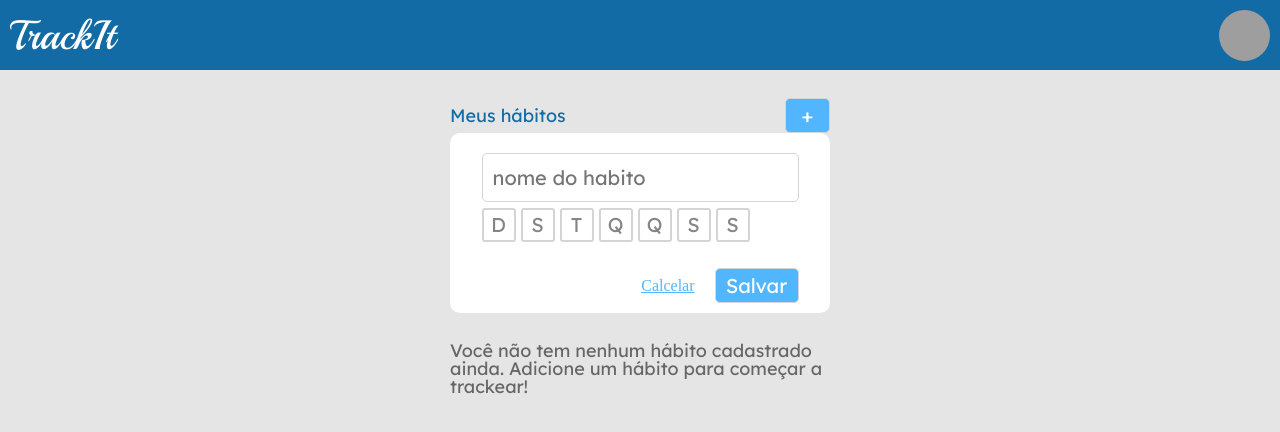
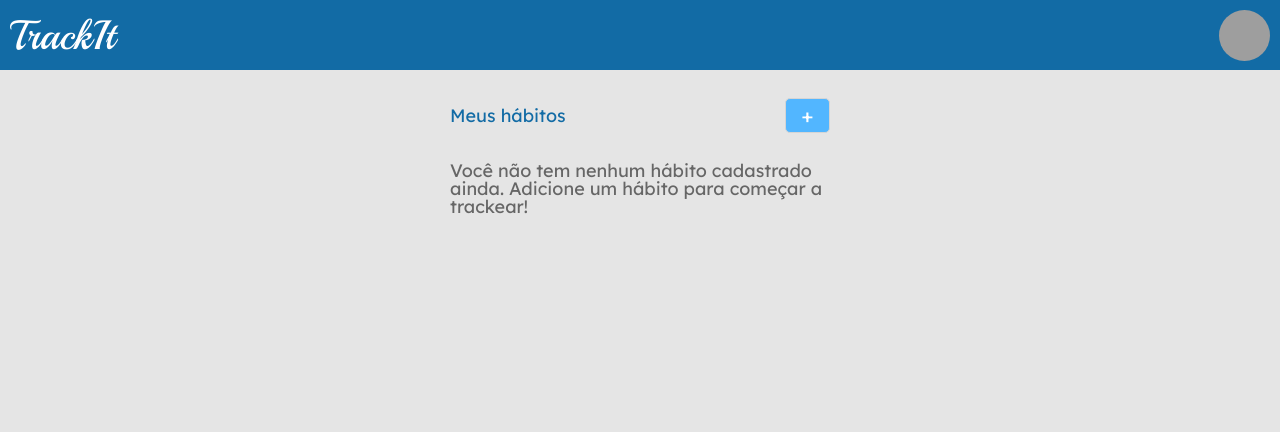
Before and after one commit to Tavares-ltc/projeto10-trackit, a React (Create React App) app: page /habitos in a window 1280 px wide. Shown: the top 432 px of the page. Built offline with nearby package versions, Linux system fonts and the light colour scheme; grey boxes are pictures that could not be loaded.

Commit message:
Agora a tela de criação do habito aparece ao clicar no botão correspondente e também salva de forma correta as informações em um objeto.

```diff
--- a/src/App.js
+++ b/src/App.js
@@ -12,7 +12,7 @@ export default function App() {
                 <Routes>
                     <Route path='/' element={<HomePage type={'login'} setUserData={setUserData} userData={userData} />} />
                     <Route path='/cadastro' element={<HomePage type={'signIn'} setUserData={setUserData} userData={userData} />} />
-                    <Route path='/habitos' element={<HabitsPage />} />
+                    <Route path='/habitos' element={<HabitsPage  />} />
                 </Routes>
             </BrowserRouter>
         </>
--- a/src/Button.js
+++ b/src/Button.js
@@ -1,11 +1,12 @@
 import styled from 'styled-components'
 
-export default function Button({template, children, ...otherProps}) {
+export default function Button({ template, children, ...otherProps }) {
     return (
-        <Wrappler template={template} otherProps={otherProps}>
+        <Wrappler template={template} {...otherProps}>
             <button type='submit'>{children}</button>
         </Wrappler>
     )
+
 }
 
 const Wrappler = styled.div`
--- a/src/CreateHabit.js
+++ b/src/CreateHabit.js
@@ -1,16 +1,24 @@
 import Form from "./Form"
 import styled from "styled-components"
 
-export default function CreateHabit() {
-    return (
-        <Wraple>
-            <Form/>
-        </Wraple>
-    )
+export default function CreateHabit({ display }) {
+    if (display) {
+
+        return (
+            <Wraple>
+                <Form />
+            </Wraple>
+        )
+    } else {
+        return (
+            ''
+        )
+    }
 }
 
 const Wraple = styled.div`
 box-sizing: border-box;
+margin-top: 20px;
 padding-top: 20px;
 width: 380px;
 height: 180px;
--- /dev/null
+++ b/src/Days.js
@@ -0,0 +1,39 @@
+import styled from 'styled-components'
+import { useState } from 'react'
+
+export default function Days({item, index, habit, setHabit}) {
+
+    const [clicked, setClicked] = useState(false)
+
+
+    function selectDay(num) {
+        if (habit["days"].includes(num)) {
+            setHabit({name: [...habit['name']],
+            days: [...habit['days']].filter(day => day !== num)})
+        } else {
+            setHabit({name: [...habit['name']],
+             days: [...habit['days'],num]})
+        }
+        console.log(habit)
+    }
+
+
+    return (
+        <Day clicked={clicked} onClick={() => {
+            selectDay(index)
+            setClicked(!clicked)
+        }} >{item}</Day>
+    )
+}
+const Day = styled.div`
+width: 30px;
+height: 30px;
+border-radius: 3px;
+border: solid 2px #D4D4D4;
+font-family: "Lexend Deca";
+font-size: 20px;
+display: flex;
+justify-content: center;
+align-items: center;
+color: ${(props)=> (props.clicked)? 'red' :'#7c7b7bec'  } ;
+`
--- a/src/Form.js
+++ b/src/Form.js
@@ -2,22 +2,19 @@ import "@fontsource/lexend-deca";
 import styled from 'styled-components';
 import { Link, useNavigate } from 'react-router-dom';
 import Button from './Button'
+import Days from "./Days";
 import { useEffect, useState } from "react";
 
 
 export default function Form({ type, setUserData, userData }) {
     const [selectedDays, setSelectedDays] = useState([])
-    let days = []
+    const [habit, setHabit] = useState(
+        {
+            name: '',
+            days: []
+        })
     const weekdays = ["D", "S", "T", "Q", "Q", "S", "S"]
 
-    function selectDay(num) {
-        if (days.includes(num)) {
-            days = days.filter((value) => value !== num)
-        } else {
-            days.push(num)
-        }
-        console.log(days)
-    }
 
     const navigate = useNavigate()
     switch (type) {
@@ -49,19 +46,13 @@ export default function Form({ type, setUserData, userData }) {
             return (
                 <Wrapple>
                     <form onSubmit={submit}>
-                        <input type="text" placeholder='nome do habito' name="habito" required />
+                        <input type="text" placeholder='nome do habito' name="name" onChange={handleHabit} value={selectedDays.neme} required />
                         <Weekdays>
-                            <Day onClick={() => selectDay(0)}>D</Day>
-                            <Day onClick={() => selectDay(1)}>S</Day>
-                            <Day onClick={() => selectDay(2)}>T</Day>
-                            <Day onClick={() => selectDay(3)}>Q</Day>
-                            <Day onClick={() => selectDay(4)}>Q</Day>
-                            <Day onClick={() => selectDay(5)}>S</Day>
-                            <Day onClick={() => selectDay(6)}>S</Day>
+                            {weekdays.map((item, index) => <Days item={item} index={index} key={index} setHabit={ setHabit} habit={habit} />)}
                         </Weekdays>
                         <Container>
                             <h3>Calcelar</h3>
-                            <Button onClick={() => alert('a')} template={'small'}>Salvar</Button>
+                            <Button template={'small'}>Salvar</Button>
                         </Container>
                     </form>
                 </Wrapple>
@@ -73,6 +64,14 @@ export default function Form({ type, setUserData, userData }) {
             ...userData,
             [event.target.name]: event.target.value,
         })
+    }
+    function handleHabit(event) {
+        setHabit({
+            ...habit,
+            [event.target.name]: event.target.value,
+        })
+        console.log(selectedDays)
+        console.log(habit)
     }
     function submit(event) {
         event.preventDefault();
@@ -124,18 +123,7 @@ gap: 5px;
 align-items: center;
 
 `
-const Day = styled.div`
-width: 30px;
-height: 30px;
-border-radius: 3px;
-border: solid 2px #D4D4D4;
-font-family: "Lexend Deca";
-font-size: 20px;
-display: flex;
-justify-content: center;
-align-items: center;
-color: #7c7b7bec;
-    `
+
 
 const Container = styled.div`
 margin-top: 20px;
@@ -144,3 +132,11 @@ justify-content: end;
 align-items: center;
 gap: 20px;
 `
+
+{/* <Day onClick={() => selectDay(0)}>D</Day>
+                            <Day onClick={() => selectDay(1)}>S</Day>
+                            <Day onClick={() => selectDay(2)}>T</Day>
+                            <Day onClick={() => selectDay(3)}>Q</Day>
+                            <Day onClick={() => selectDay(4)}>Q</Day>
+                            <Day onClick={() => selectDay(5)}>S</Day>
+                            <Day onClick={() => selectDay(6)}>S</Day> */}
--- a/src/Habits.js
+++ b/src/Habits.js
@@ -2,16 +2,19 @@ import "@fontsource/lexend-deca";
 import Button from "./Button"
 import styled from 'styled-components'
 import CreateHabit from "./CreateHabit";
+import { useState } from "react";
 
 export default function Habits() {
+    const [display, setDisplay] = useState(false)
+    console.log(display)
     return (
         <Wrapple>
             <Container>
                 <HabitsHeader>
                     <h1> Meus hábitos </h1>
-                    <Button template={'addHabit'} >+</Button>
+                    <Button template={'addHabit'} onClick={() => setDisplay(!display)} >+</Button>
                 </HabitsHeader>
-                <CreateHabit/>
+                <CreateHabit display={display}/>
                 <p>Você não tem nenhum hábito cadastrado ainda. Adicione um hábito para começar a trackear!</p>
             </Container>
         </Wrapple>
```
